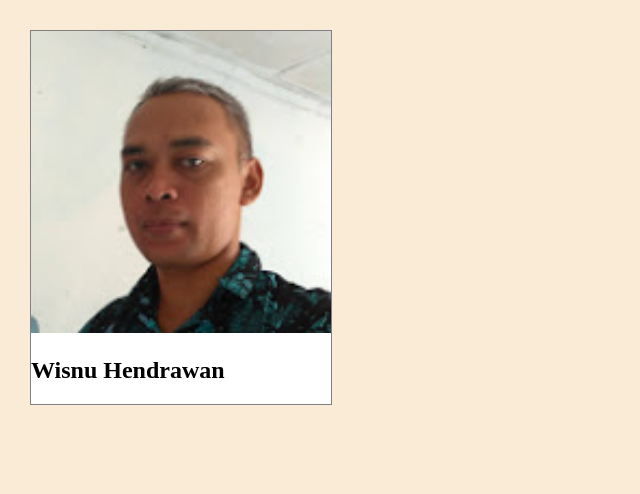
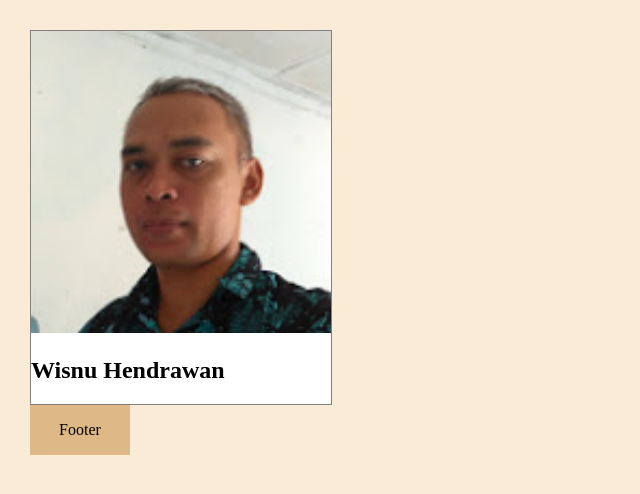
Before and after one commit to wisnusaja/my-repo-from-remote1, a plain HTML site: page index.html in a window 1280 px wide. Shown: the top 494 px of the page, without its empty margins (0-640 px from the left). Drawn offline with Linux system fonts and the light colour scheme.

Commit message:
added style for id footer

```diff
--- a/index.html
+++ b/index.html
@@ -7,8 +7,8 @@
         <div id="profile-container">
             <img id="profile-image" src="images/wisnu.jpg" alt="profile image"/>
             <h2 id="prfile-name">Wisnu Hendrawan</h2>
-
         </div>
+        <div id="footer">Footer</div>
     </body>
 
 </html>
--- a/style.css
+++ b/style.css
@@ -19,3 +19,12 @@ body {
 #profile-name{
     text-align: center;
 }
+
+#footer{
+    width: 100px;
+    height: 50px;
+    line-height: 50px;
+    background-color: burlywood;
+    text-align: center;
+    color: whites;
+}
```
